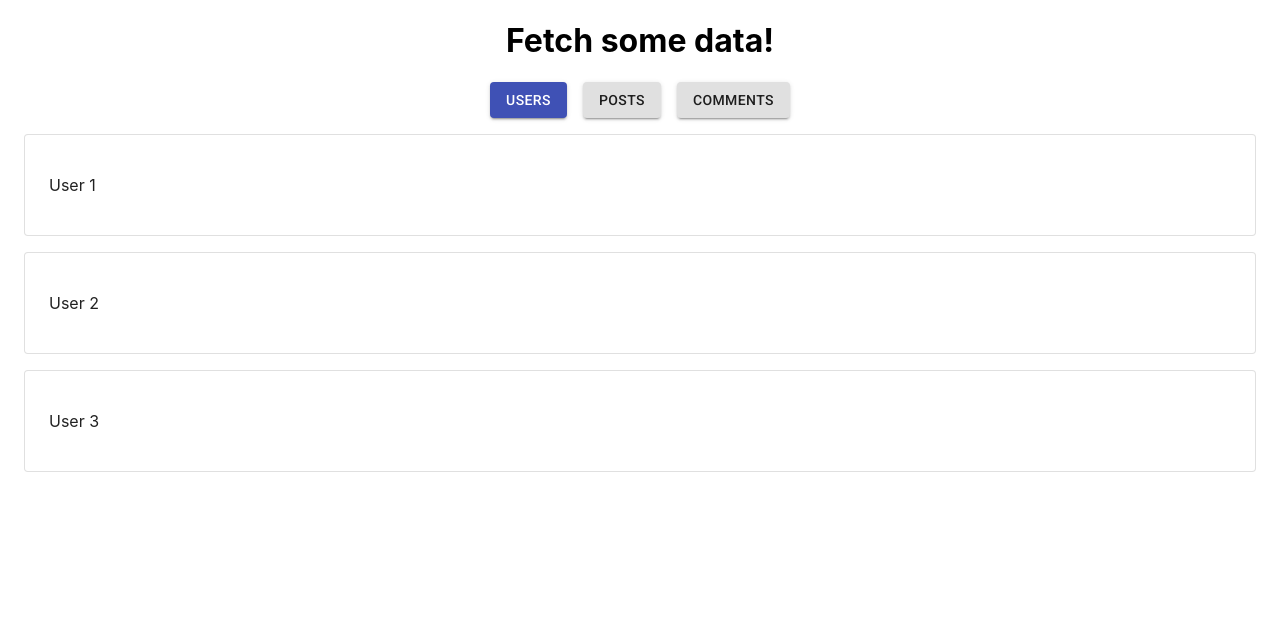
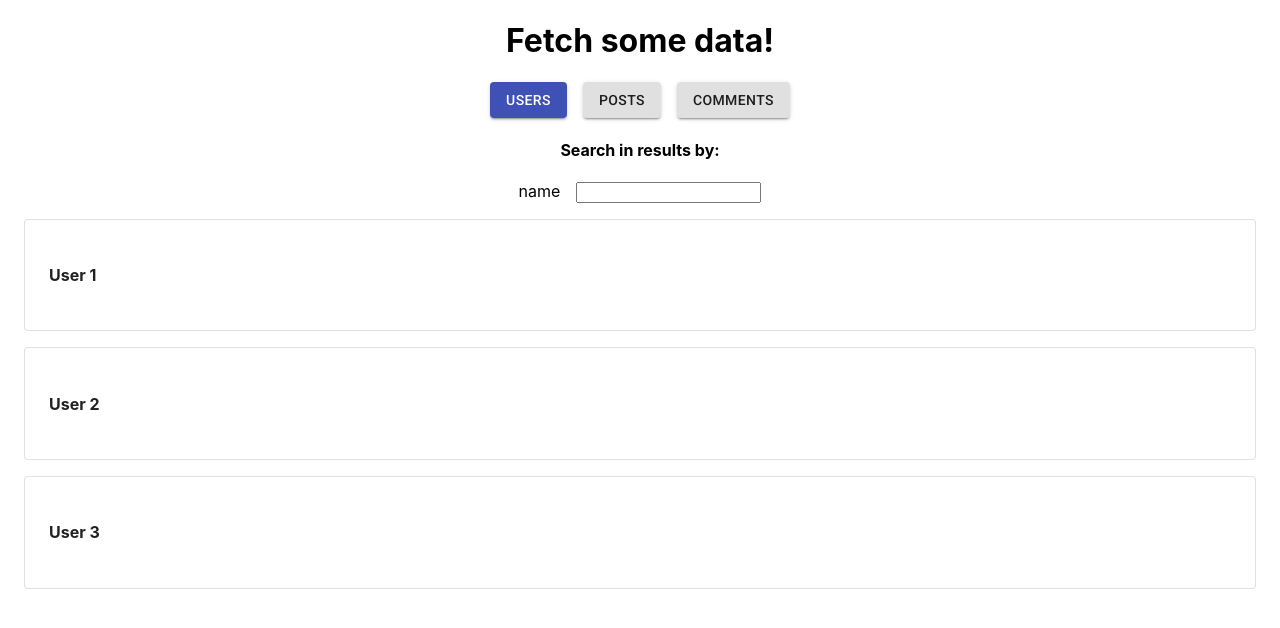
Before and after one commit to Nata25/react-exercise, a React (Create React App) app: page / in a window 1280 px wide. Shown: the top 628 px of the page. Built offline with nearby package versions, Linux system fonts and the light colour scheme; data requests are answered from the project's data file.

Commit message:
Search by name; json structure changed

```diff
--- a/src/components/DataDisplay.jsx
+++ b/src/components/DataDisplay.jsx
@@ -3,10 +3,11 @@ import Fetcher from './Fetcher'
 import { makeStyles } from '@material-ui/core/styles'
 import { useQuery } from 'react-query'
 import { Container, Box, Card } from './material-ui'
+import Search from './Search'
 
 const DataDisplay = () => {
-  // const [data, setData] = React.useState(() => [])
   const [activeUrl, setUrl] = React.useState('users')
+  const [searchQuery, setSearchQuery] = React.useState({ query: '', value: '' })
 
   function fetchData () {
     const url = `http://localhost:9000/${activeUrl}`
@@ -35,15 +36,25 @@ const DataDisplay = () => {
   })()
 
   const InfoCard = ({ item }) => {
-    const { name, email, phone, text, line } = item
+    const { name, email, phone, text, date, title } = item
     return (
       <Card variant="outlined">
-        <Box p={3}>
-          {name && <p>{name}</p>}
-          {email && <p>{email}</p>}
-          {phone && <p>{phone}</p>}
+        <Box component="article" p={3}>
+          {title && <h3>{title}</h3>}
+          {name && <h4>{name}</h4>}
+          {email && <p>
+            <a href={`mailto:${email}`} target="blank"
+              >
+              {email}
+            </a>
+          </p>}
+          {phone && <p>
+            <a href={`tel:${phone}`}>
+            {phone}
+            </a>
+          </p>}
           {text && <p>{text}</p>}
-          {line && <p>{line}</p>}
+          {date && <p>{date}</p>}
         </Box>
       </Card>
     )
@@ -53,8 +64,13 @@ const DataDisplay = () => {
     if (query.isError) return <li>Something went wrong with request</li>
     else if (query.isLoading) return <li>loading...</li>
     else if (query.isSuccess) {
+      const data = query.data.filter(item => {
+        if (item[searchQuery.query]) {
+          return item[searchQuery.query].includes(searchQuery.value)
+        } else return true
+      })
       return (
-        query.data.map(item =>
+        data.map(item =>
           <Box
             component="li"
             mt={2}
@@ -68,10 +84,16 @@ const DataDisplay = () => {
     }
   }
 
+  function submitQuery(e, query) {
+    const { value } = e.target
+    setSearchQuery({ query, value })
+  }
+
   return (
     <Container fixed>
       <h1>Fetch some data!</h1>
       <Fetcher dataAlias={activeUrl} submitUrl={setUrl}/>
+      <Search submitQuery={submitQuery} />
       <div>
         <ul className={styles.list}>
           {result()}
--- /dev/null
+++ b/src/components/Search.jsx
@@ -0,0 +1,20 @@
+import React from 'react'
+import { Box } from './material-ui'
+
+function Search ({ submitQuery }) {
+  const queries = ['name']
+
+  return (
+    <div>
+      <h4>Search in results by:</h4>
+      {queries.map(query =>
+        <React.Fragment key={query}>
+          <Box component="label" mr={2} htmlFor={query}>{query}</Box>
+          <input id={query} onChange={(e) => submitQuery(e, query)} />
+        </React.Fragment>
+      )}
+    </div>
+  )
+}
+
+export default Search
```
Also changed, not shown: public/db/db.js (+24 -17 lines).
